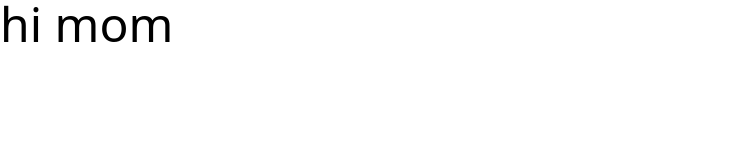
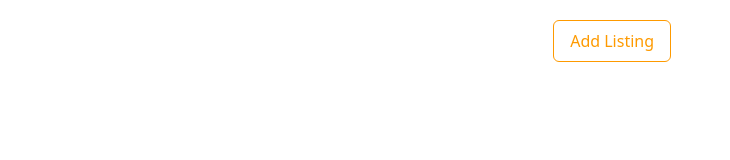
Before and after one commit to johnsonbhaskaran/Tailwind-Projects, a website built with Vite: page tail-biz-listing/index.html in a window 1280 px wide. Shown: the whole page, without its empty margins (0-730 px from the left). Built offline with nearby package versions, Linux system fonts and the light colour scheme.

Commit message:
Done: Navbar completed

```diff
--- a/tail-biz-listing/index.html
+++ b/tail-biz-listing/index.html
@@ -6,11 +6,28 @@
   <link rel="icon" type="image/svg+xml" href="/vite.svg" />
   <meta name="viewport" content="width=device-width, initial-scale=1.0" />
   <link href="style.css" rel="stylesheet">
+  <link href="https://fonts.googleapis.com/icon?family=Material+Icons" rel="stylesheet">
   <title>tail-biz-listing</title>
 </head>
 
-<body>
-  <h1 class="text-5xl">hi mom</h1>
+<body class="text-white">
+  <!-- navigation bar -->
+  <nav class="right-0 left-0 z-10 absolute">
+    <div class="flex justify-between items-center mx-auto py-5 w-9/12 font-comf">
+      <div>
+        <a href="#" class="text-lg">Tail Listing</a>
+      </div>
+      <div>
+        <button
+          class="order-amber-500 bg-transparent hover:bg-amber-500 px-4 py-2 border rounded-md text-amber-500 hover:text-white transition-all ease-in-out delay-100 cursor-pointer b">Add
+          Listing</button>
+      </div>
+      <div class="space-x-4">
+        <button class="text-lg">Sign In</button>
+        <button class="text-lg">Sign Up</button>
+      </div>
+  </nav>
+  </div>
 </body>
 
 </html>
```
